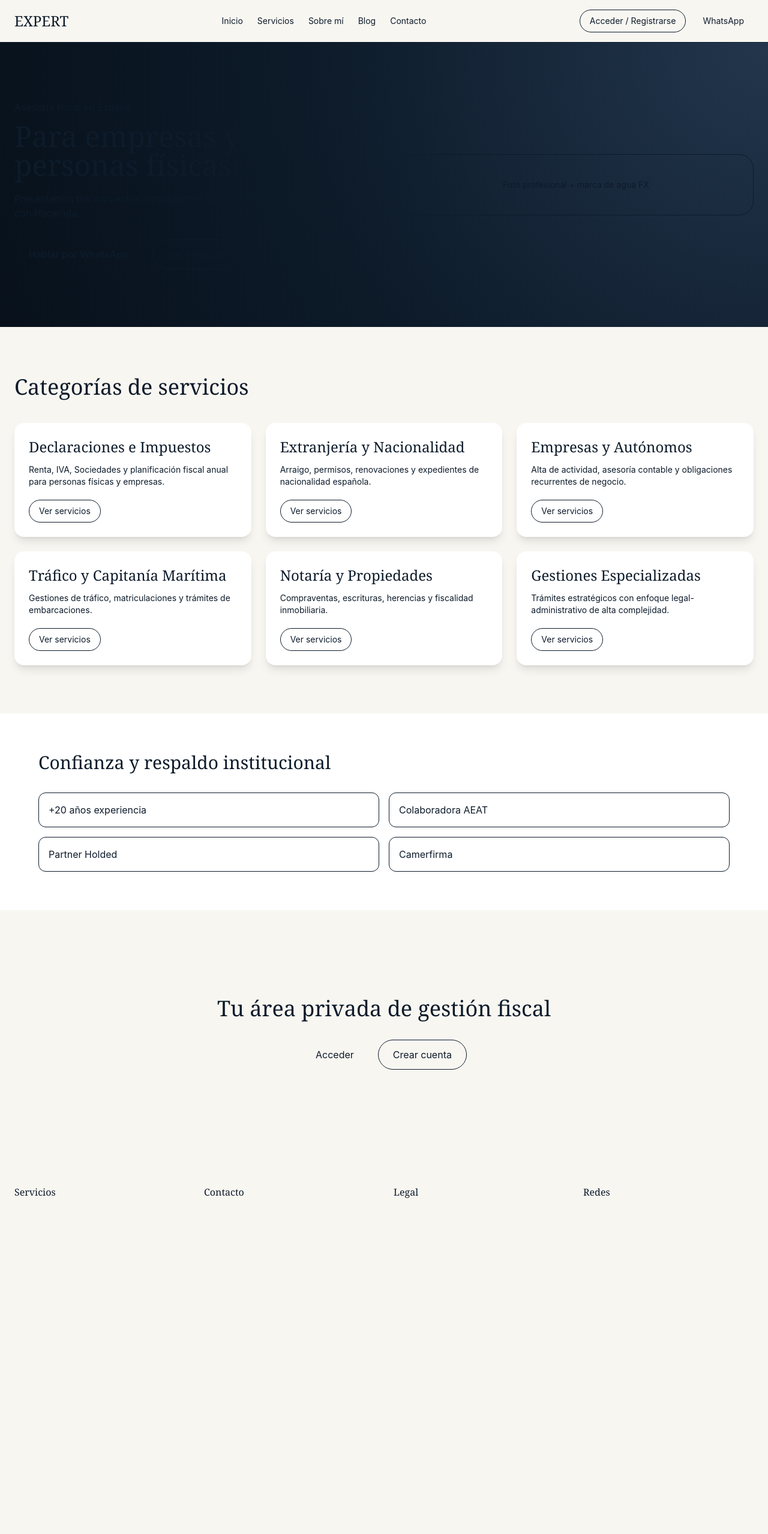
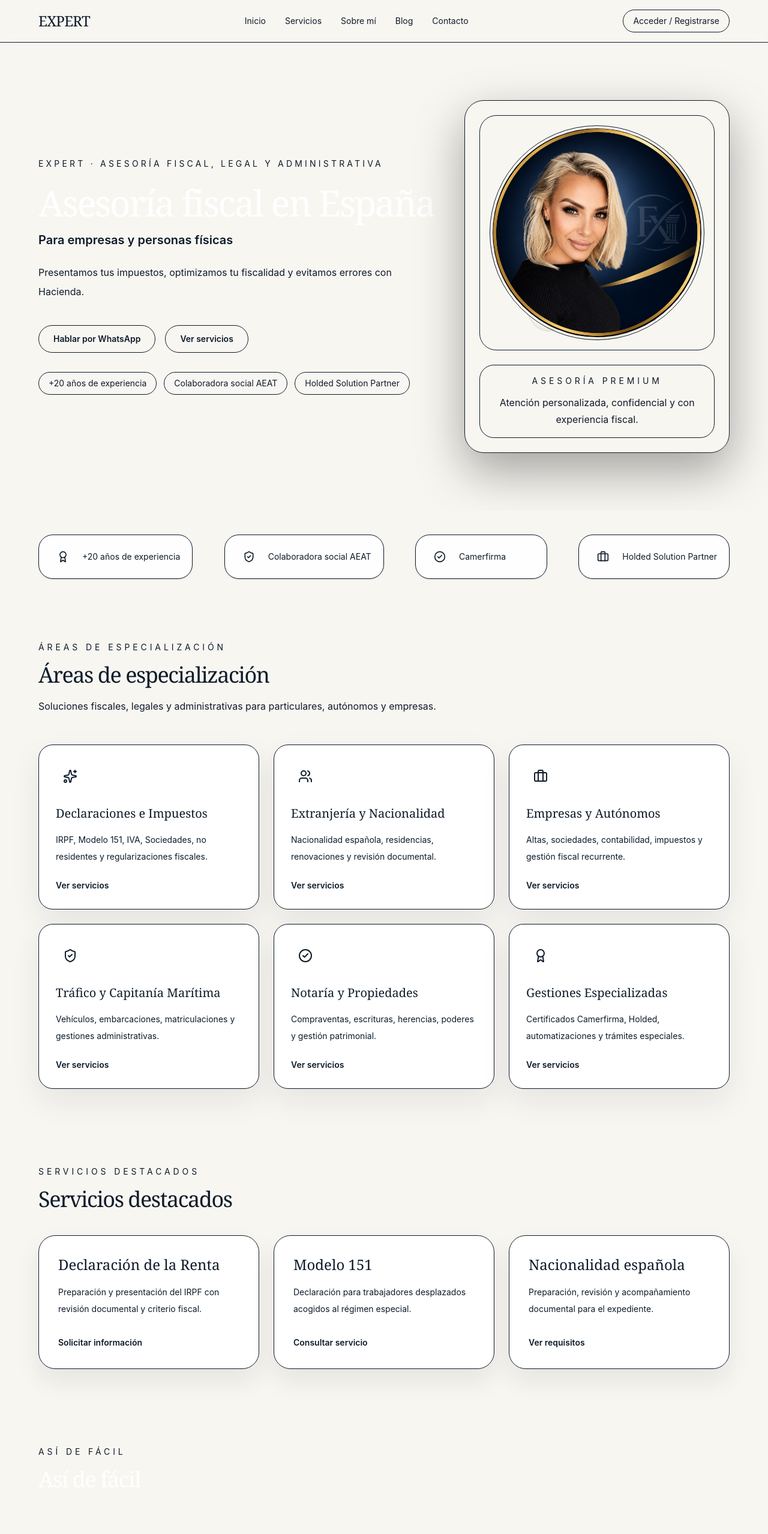
Before and after one commit to expert-servicios/kiabusiness_app, a Next.js app: page / in a window 1280 px wide. Shown: the top 2557 px of the page at 60% size. Before the commit the page ends 2047 px from the top, so only its background shows below. Built offline with nearby package versions, Linux system fonts and the light colour scheme.

Commit message:
Fix: Update homepage to use complete premium design with all sections and correct header/footer

```diff
--- a/app/(public)/page.tsx
+++ b/app/(public)/page.tsx
@@ -1,15 +1,23 @@
-import { HeroSection } from '@/components/marketing/hero-section';
-import { CategoriesSection } from '@/components/marketing/categories-section';
-import { TrustSection } from '@/components/marketing/trust-section';
-import { PrivateAreaCTA } from '@/components/marketing/private-area-cta';
+import { HeroSection } from '@/components/site/hero-section';
+import { TrustBar } from '@/components/site/trust-bar';
+import { ServiceCategories } from '@/components/site/service-categories';
+import { FeaturedServices } from '@/components/site/featured-services';
+import { HowItWorks } from '@/components/site/how-it-works';
+import { ReviewsPreview } from '@/components/site/reviews-preview';
+import { PrivateAreaCTA } from '@/components/site/private-area-cta';
+import { AccreditationsStrip } from '@/components/site/accreditations-strip';
 
 export default function HomePage() {
   return (
     <main>
       <HeroSection />
-      <CategoriesSection />
-      <TrustSection />
+      <TrustBar />
+      <ServiceCategories />
+      <FeaturedServices />
+      <HowItWorks />
+      <ReviewsPreview />
       <PrivateAreaCTA />
+      <AccreditationsStrip />
     </main>
   );
 }
--- a/app/layout.tsx
+++ b/app/layout.tsx
@@ -1,15 +1,15 @@
 import './globals.css';
 import { ReactNode } from 'react';
-import { MainHeader } from '@/components/layout/main-header';
-import { MainFooter } from '@/components/layout/main-footer';
+import { Header } from '@/components/site/header';
+import { Footer } from '@/components/site/footer';
 
 export default function RootLayout({ children }: { children: ReactNode }) {
   return (
     <html lang="es">
       <body>
-        <MainHeader />
+        <Header />
         {children}
-        <MainFooter />
+        <Footer />
       </body>
     </html>
   );
```
